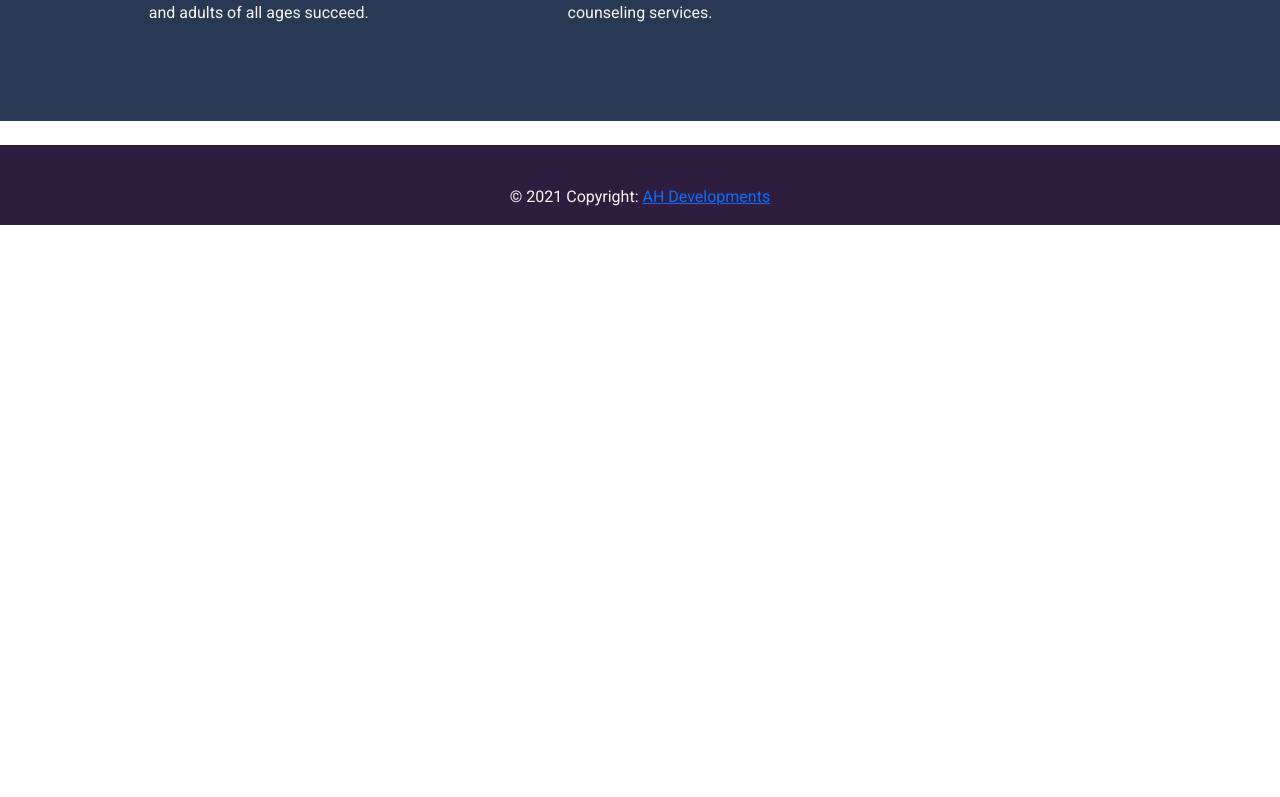
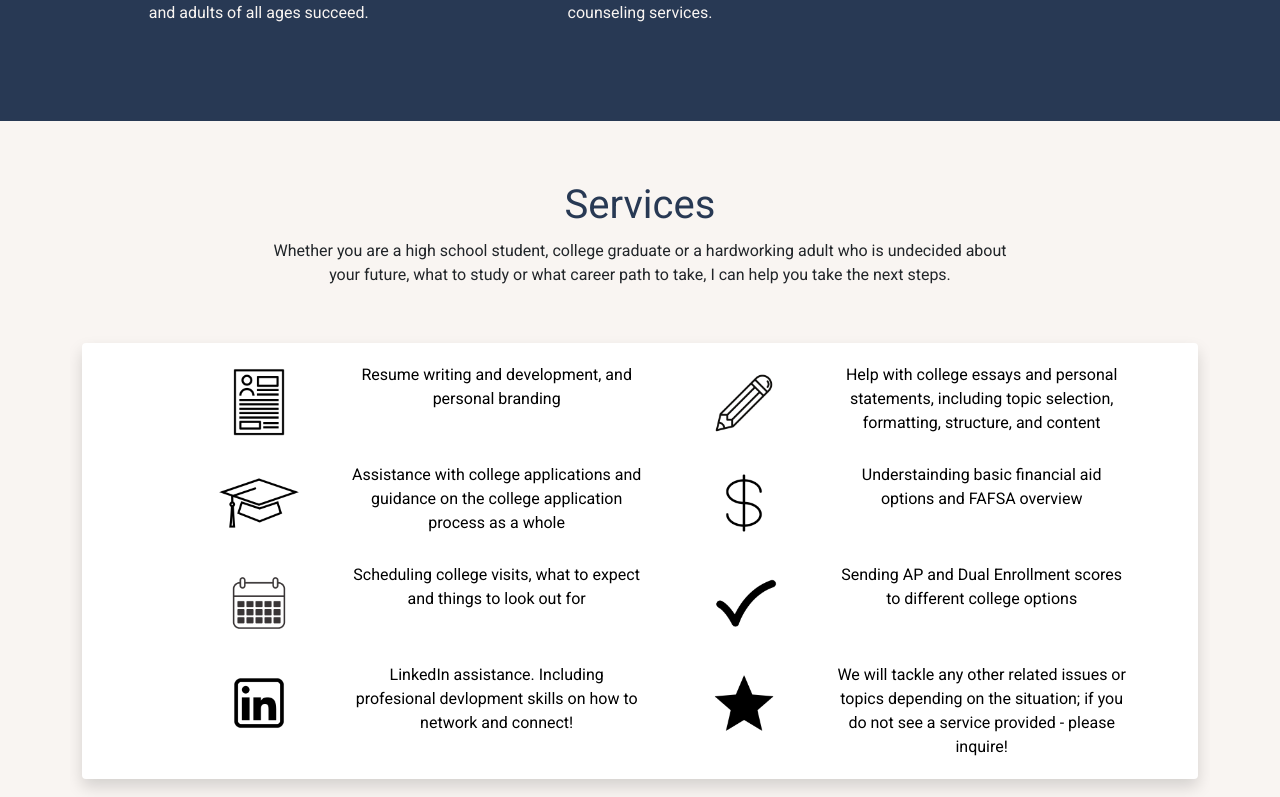
Before and after one commit to Alexandra-Hionis/College-Prep, a React (Create React App) app: page / in a window 1280 px wide. Shown: the part 963-1760 px from the top of the page. Before the commit the page ends 1188 px from the top, so only its background shows below. Built offline with nearby package versions, Linux system fonts and the light colour scheme.

Commit message:
added services to home page. Next steps will be to delete the separate pages I set up

```diff
--- a/src/App.css
+++ b/src/App.css
@@ -7,22 +7,6 @@
   font-family: "Roboto", sans-serif;
 }
 
-.App-logo {
-  height: 40vmin;
-  pointer-events: none;
+.background-color {
+  background-color: #f9f5f2;
 }
-
-.App-header {
-  /* background-color: #f9f5f2; */
-  min-height: 100vh;
-  display: flex;
-  flex-direction: column;
-  align-items: center;
-  justify-content: center;
-  font-size: calc(10px + 2vmin);
-  color: white;
-}
-
-.App-link {
-  color: #61dafb;
-}
--- a/src/App.js
+++ b/src/App.js
@@ -21,7 +21,7 @@ function App() {
   return (
     <div className="App">
       <Router>
-        <div>
+        <div className="background-color">
           <Switch>
             <Wrapper>
               <Route exact path="/services" component={Services} />
--- a/src/components/ServicesHeader/index.js
+++ b/src/components/ServicesHeader/index.js
@@ -10,7 +10,7 @@ function ServicesHeader() {
           <Col lg={2}></Col>
           <Col lg={8}>
             <h1 id="services">Services</h1>
-            <p>
+            <p id="services-p">
               Whether you are a high school student, college graduate or a
               hardworking adult who is undecided about your future, what to
               study or what career path to take, I can help you take the next
--- a/src/components/ServicesHeader/styles.css
+++ b/src/components/ServicesHeader/styles.css
@@ -1,5 +1,10 @@
 #services {
-  color: #ad757e;
+  color: #283954;
+  margin-top: 60px;
   margin-bottom: 10px;
   text-align: center;
 }
+
+#services-p {
+  text-align: center;
+}
--- a/src/components/ServicesList/styles.css
+++ b/src/components/ServicesList/styles.css
@@ -3,6 +3,7 @@
   text-align: center;
   padding: 15px 0 5px 0;
   color: black;
+  background-color: white;
 }
 
 .icon-border {
--- a/src/pages/home.js
+++ b/src/pages/home.js
@@ -3,16 +3,18 @@ import React from "react";
 import HomeSection from "../components/HomeSection";
 import Footer from "../components/Footer";
 import IconsDiv from "../components/IconsDiv";
-// import { BrowserRouter as Router, Route, Switch } from "react-router-dom";
-// import logo from "./C&C-Prep.png";
-
-// import { Container, Row, Col } from "react-bootstrap";
+import ServicesHeader from "../components/ServicesHeader";
+import ServicesList from "../components/ServicesList";
 
 const Home = () => {
   return (
     <div>
       <HomeSection />
       <IconsDiv></IconsDiv>
+
+      <ServicesHeader></ServicesHeader>
+      <ServicesList></ServicesList>
+
       <Footer></Footer>
     </div>
   );
```
